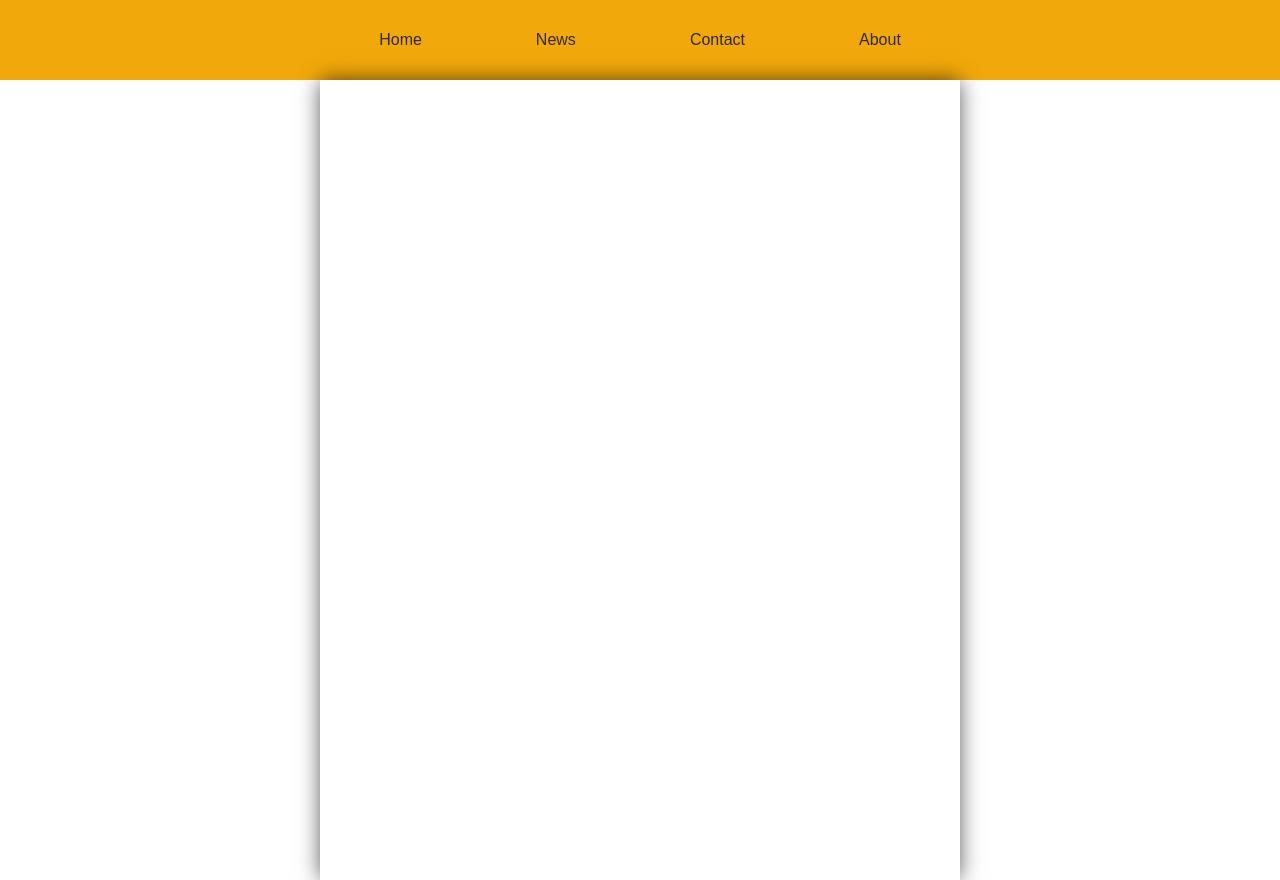
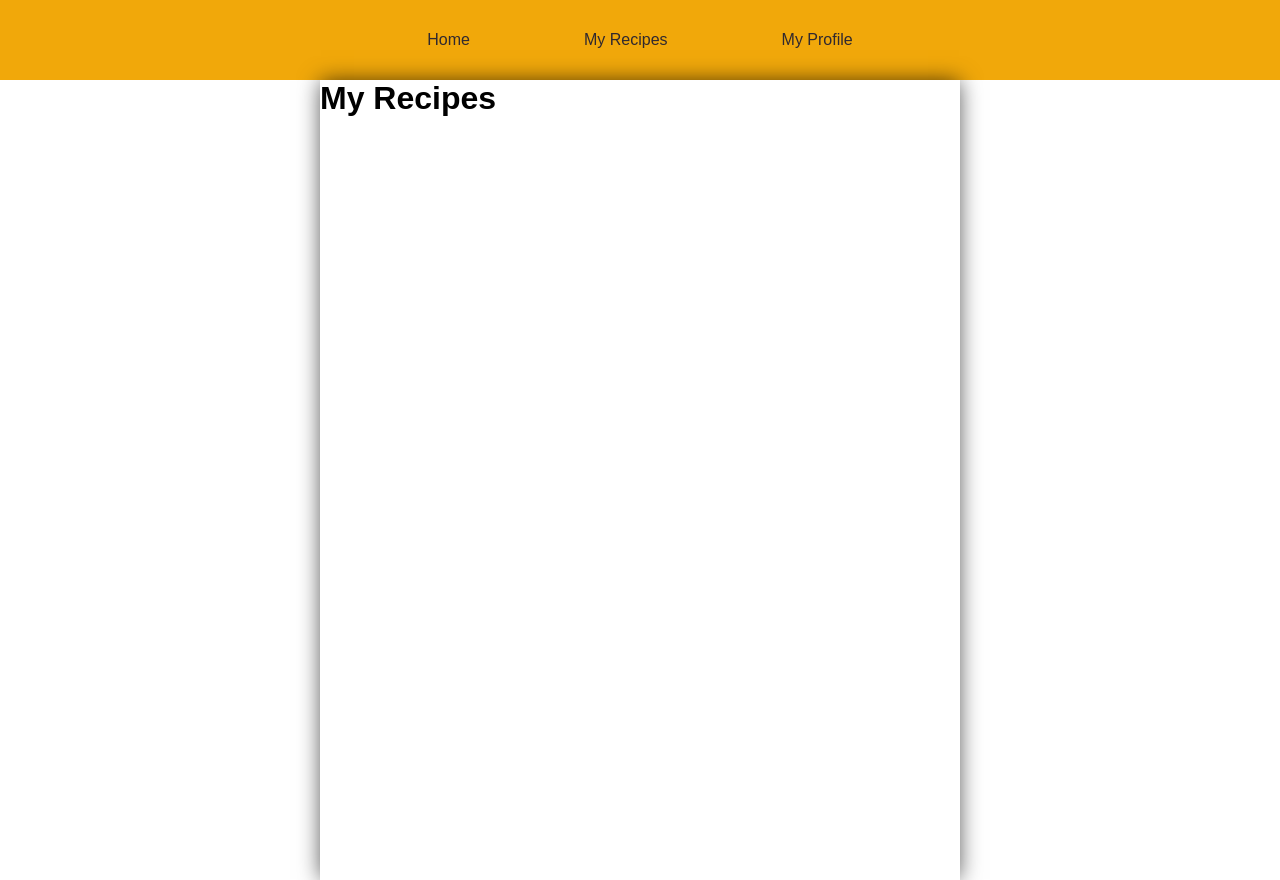
Before and after one commit to irissiri7/Fullstack-Recipe-Manager, a Vue app in the folder client/: page /my-recipes in a window 1280 px wide. Built offline with nearby package versions, Linux system fonts and the light colour scheme; the HTML template or start-up script is replaced by a standard one.

Commit message:
Adding main pages skeletons

```diff
--- a/client/src/components/nav/TheNavigation.vue
+++ b/client/src/components/nav/TheNavigation.vue
@@ -2,10 +2,9 @@
   <header>
     <nav>
       <ul>
-        <li><router-link to="/my-recipes">Home</router-link></li>
-        <li><router-link to="/my-recipes">News</router-link></li>
-        <li><router-link to="/my-recipes">Contact</router-link></li>
-        <li><router-link to="/my-recipes">About</router-link></li>
+        <li><router-link to="/">Home</router-link></li>
+        <li><router-link to="/my-recipes">My Recipes</router-link></li>
+        <li><router-link to="/my-profile">My Profile</router-link></li>
       </ul>
     </nav>
   </header>
--- /dev/null
+++ b/client/src/pages/Home.vue
@@ -0,0 +1,9 @@
+<template>
+  <h1>Home page</h1>
+</template>
+
+<script>
+export default {};
+</script>
+
+<style></style>
--- /dev/null
+++ b/client/src/pages/MyProfile.vue
@@ -0,0 +1,9 @@
+<template>
+  <h1>My Profile</h1>
+</template>
+
+<script>
+export default {};
+</script>
+
+<style></style>
--- /dev/null
+++ b/client/src/pages/MyRecipes.vue
@@ -0,0 +1,9 @@
+<template>
+  <h1>My Recipes</h1>
+</template>
+
+<script>
+export default {};
+</script>
+
+<style></style>
--- /dev/null
+++ b/client/src/pages/NotFound.vue
@@ -0,0 +1,9 @@
+<template>
+  <h1>Page Not Found</h1>
+</template>
+
+<script>
+export default {};
+</script>
+
+<style></style>
--- a/client/src/router.js
+++ b/client/src/router.js
@@ -1,9 +1,18 @@
-import { createRouter, createWebHistory} from 'vue-router';
+import { createRouter, createWebHistory } from "vue-router";
 
+import Home from "./pages/Home.vue";
+import MyRecipes from "./pages/MyRecipes.vue";
+import MyProfile from "./pages/MyProfile.vue";
+import NotFound from "./pages/NotFound.vue";
 
 const router = createRouter({
-    history: createWebHistory(),
-    routes: []
-})
+  history: createWebHistory(),
+  routes: [
+    { path: "/", component: Home },
+    { path: "/my-recipes", component: MyRecipes },
+    { path: "/my-profile", component: MyProfile },
+    { path: "/:notFound(.*)", component: NotFound },
+  ],
+});
 
 export default router;
```
